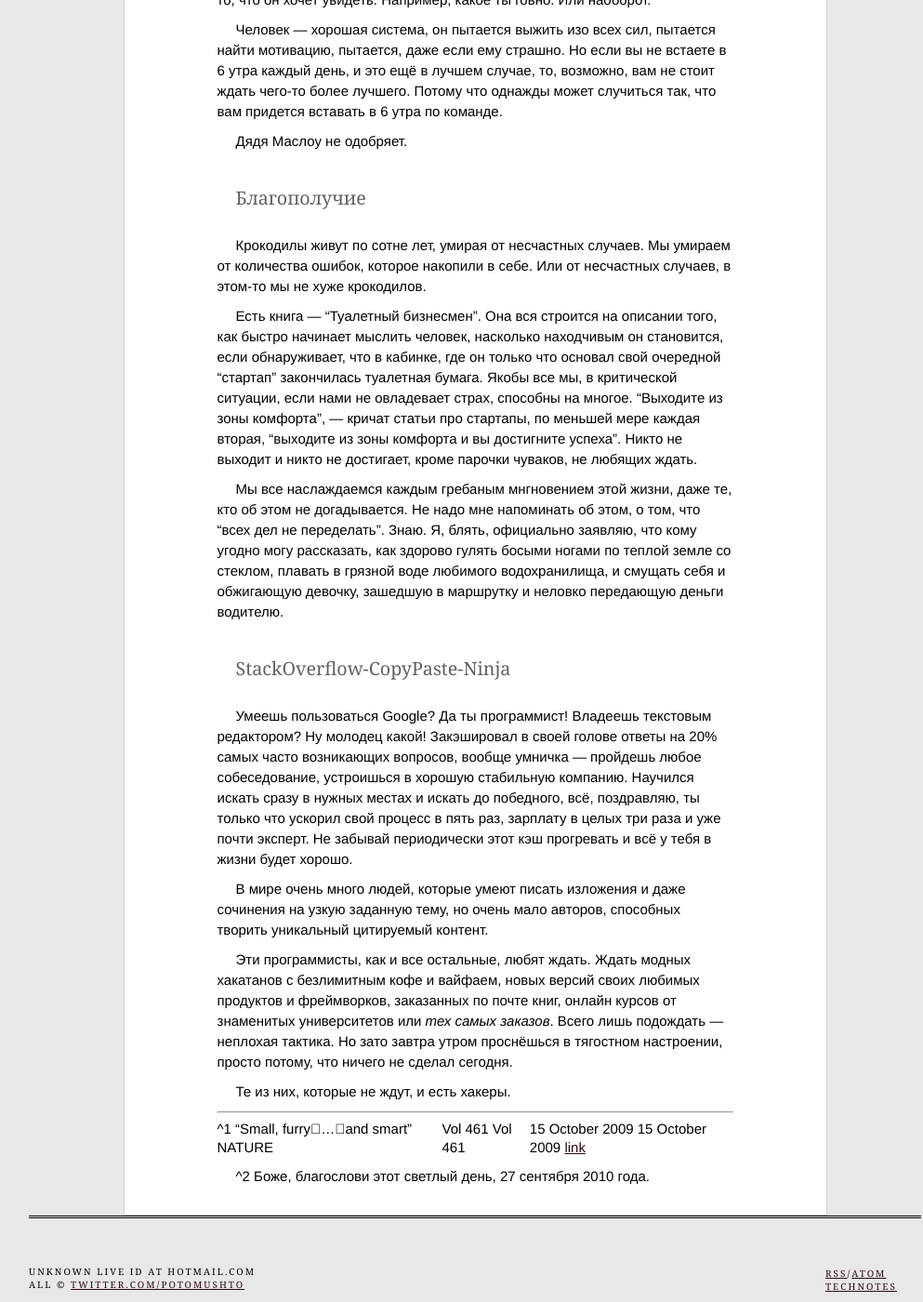
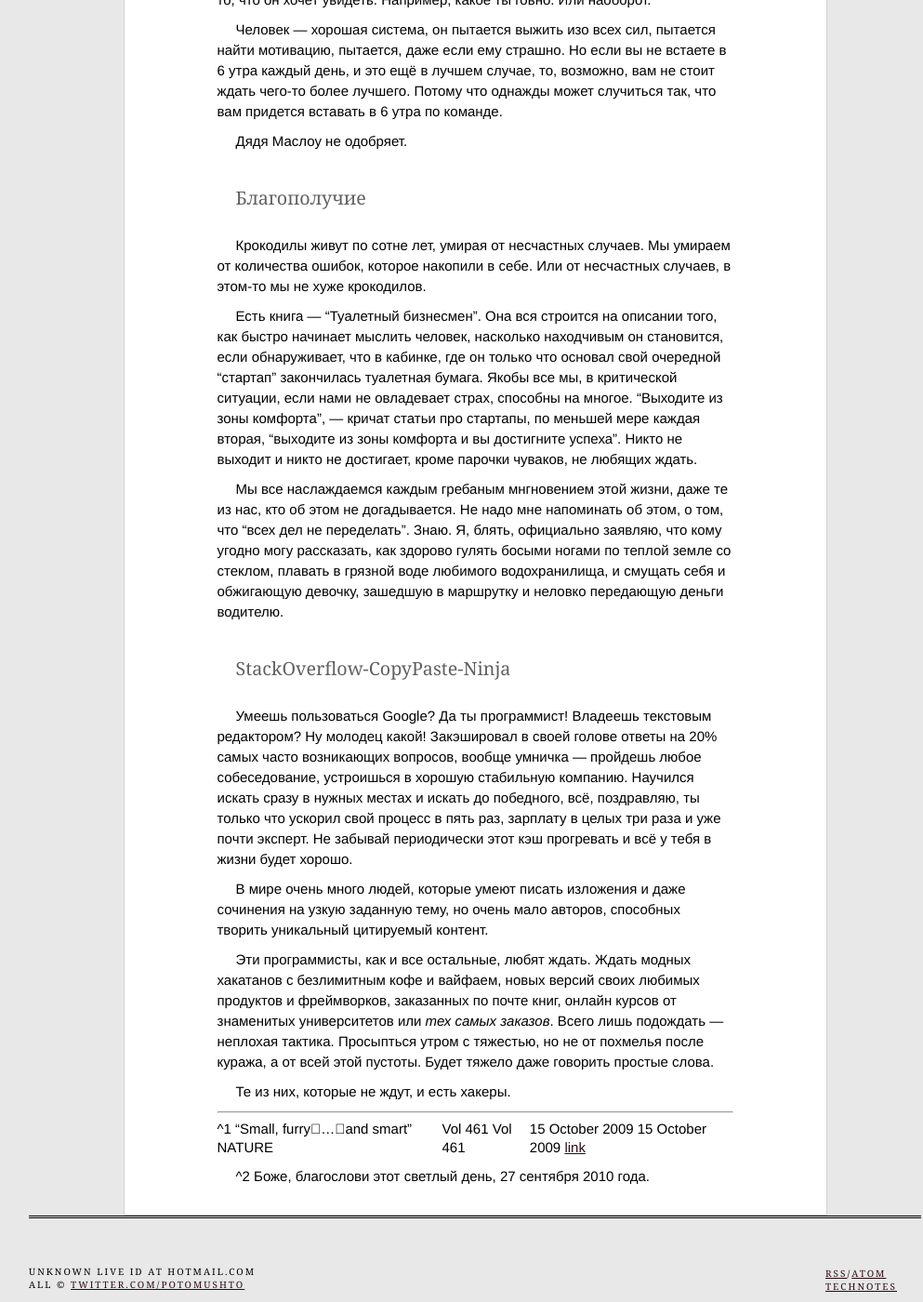
Before and after one commit to ptmt/ptmt.github.com, a Jekyll site: the page built from _posts/2012-05-10-what-are-we-waiting-for.md, in a window 1280 px wide and 1400 px high, scrolled down 2487 px. Shown: the whole window at 93% size, without its empty margins (129-1122 px from the left). Built offline with Jekyll 4.4.1, drawn with Linux system fonts in a browser that asks for light colours; Markdown is read by kramdown in place of the engine named in the settings.

Commit message:
Update _posts/2012-05-10-what-are-we-waiting-for.md

```diff
--- a/_posts/2012-05-10-what-are-we-waiting-for.md
+++ b/_posts/2012-05-10-what-are-we-waiting-for.md
@@ -49,7 +49,7 @@ title:  Чего же мы ждем
 
 Есть книга — “Туалетный бизнесмен”.  Она вся строится на описании того, как быстро начинает мыслить человек, насколько находчивым он становится, если обнаруживает, что в кабинке, где он только что основал свой очередной “стартап” закончилась туалетная бумага. Якобы все мы, в критической ситуации, если нами не овладевает страх, способны на многое. “Выходите из зоны комфорта”, —  кричат статьи про стартапы, по меньшей мере каждая вторая, “выходите из зоны комфорта и вы достигните успеха”. Никто не выходит и никто не достигает, кроме парочки чуваков, не любящих ждать.
 
-Мы все наслаждаемся каждым гребаным мнгновением этой жизни, даже те, кто об этом не догадывается. Не надо мне напоминать об этом, о том, что "всех дел не переделать". Знаю. Я, блять, официально заявляю, что кому угодно могу рассказать, как здорово гулять босыми ногами по теплой земле со стеклом, плавать в грязной воде любимого водохранилища, и смущать себя и обжигающую девочку, зашедшую в маршрутку и неловко передающую деньги водителю.
+Мы все наслаждаемся каждым гребаным мнгновением этой жизни, даже те из нас, кто об этом не догадывается. Не надо мне напоминать об этом, о том, что "всех дел не переделать". Знаю. Я, блять, официально заявляю, что кому угодно могу рассказать, как здорово гулять босыми ногами по теплой земле со стеклом, плавать в грязной воде любимого водохранилища, и смущать себя и обжигающую девочку, зашедшую в маршрутку и неловко передающую деньги водителю.
 
 ##StackOverflow-CopyPaste-Ninja
 
@@ -58,9 +58,14 @@ title:  Чего же мы ждем
 
 В мире очень много людей, которые умеют писать изложения и даже сочинения на узкую заданную тему, но очень мало авторов, способных творить уникальный цитируемый контент.
 
-Эти программисты, как и все остальные, любят ждать. Ждать модных хакатанов с безлимитным кофе и вайфаем, новых версий своих любимых продуктов и фреймворков, заказанных по почте книг, онлайн курсов от знаменитых университетов или *тех самых заказов*. Всего лишь подождать — неплохая тактика. Но зато завтра утром проснёшься в тягостном настроении, просто потому, что ничего не сделал сегодня.
+Эти программисты, как и все остальные, любят ждать. Ждать модных хакатанов с безлимитным кофе и вайфаем, новых версий своих любимых продуктов и фреймворков, заказанных по почте книг, онлайн курсов от знаменитых университетов или *тех самых заказов*. Всего лишь подождать — неплохая тактика. Просыпться утром с тяжестью, но не от похмелья после куража, а от всей этой пустоты. Будет тяжело даже говорить простые слова.
 
 Те из них, которые не ждут, и есть хакеры.
+
+
+
+
+
 
 ***
 
```
